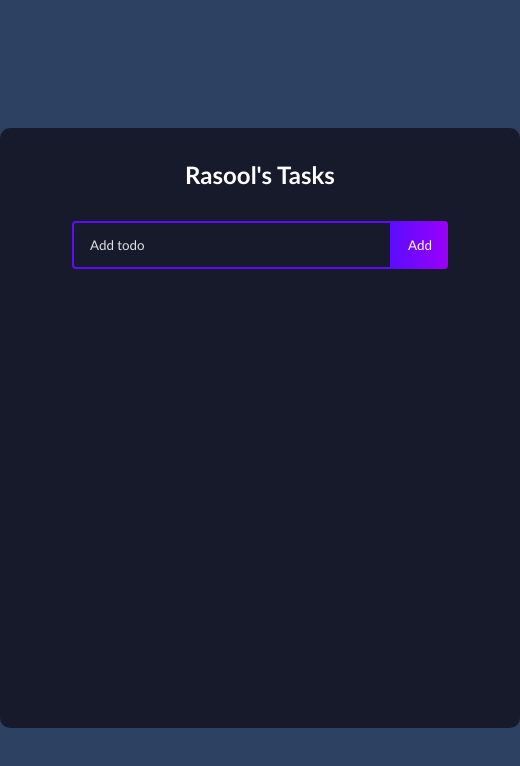
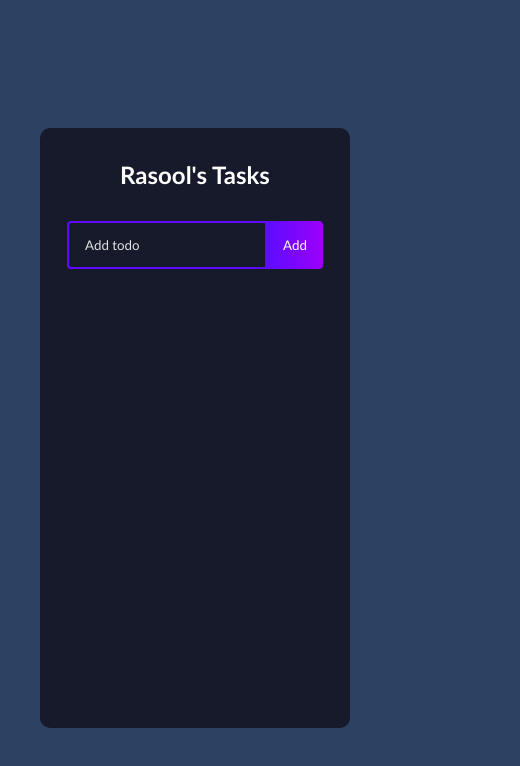
Before and after one commit to Rasool-Karami1994/react-todolist-app, a React (Create React App) app: page / in a window 390 px wide. Shown: the top 766 px of the page, 520 px wide, since content can reach past the window. Built offline with nearby package versions, Linux system fonts and the light colour scheme.

Commit message:
styles change

```diff
--- a/src/App.css
+++ b/src/App.css
@@ -9,6 +9,11 @@
   margin: 128px auto;
   border-radius: 10px;
   padding-bottom: 32px;
+}
+@media screen and (max-width: 530px) {
+  .todo-app {
+    width: 310px;
+  }
 }
 
 h1 {
@@ -34,6 +39,11 @@ h1 {
   width: 320px;
   background: transparent;
   color: #fff;
+}
+@media screen and (max-width: 530px) {
+  .todo-input {
+    width: 200px;
+  }
 }
 
 .todo-input::placeholder {
@@ -67,8 +77,6 @@ h1 {
   );
   padding: 16px 22px;
 }
-
-
 
 .todo-row {
   display: flex;
```
